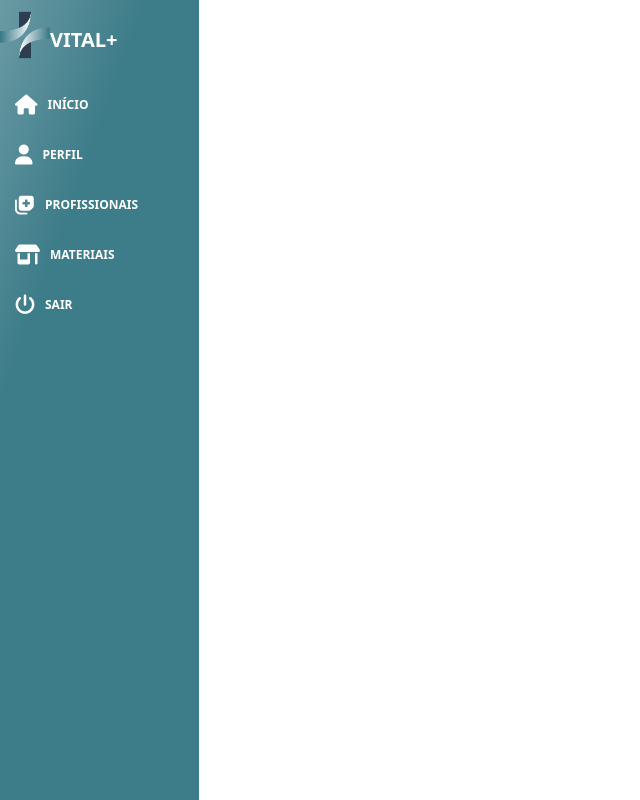
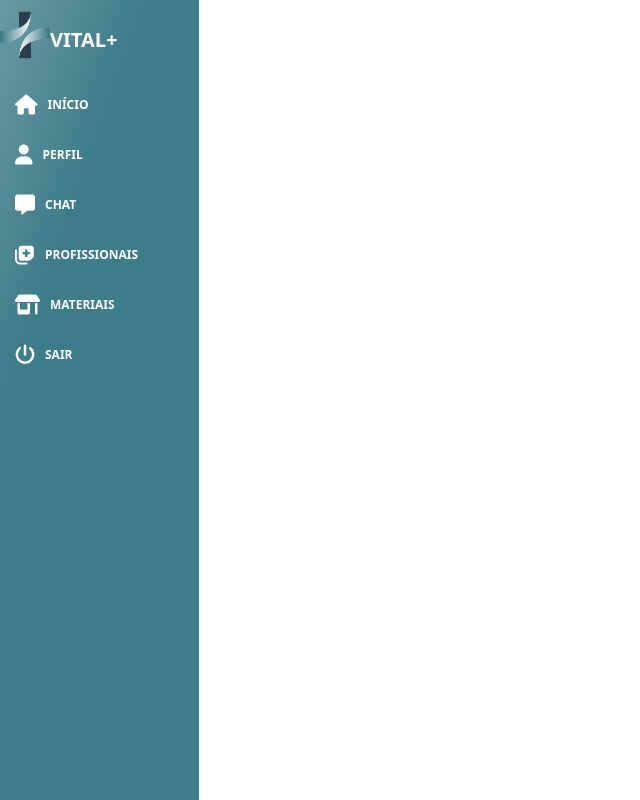
Before and after one commit to JaoPedr0o/homeCare-P.I, a PHP site: page /sidebar.php in a window 1280 px wide. Shown: the whole page, without its empty margins (0-640 px from the left). Run offline with PHP 8.4, Linux system fonts and the light colour scheme; some libraries are stand-ins or nearby versions.

Commit message:
fix: ajustando a posição da modal e adicionando botão de chat

```diff
--- a/sideBar.css
+++ b/sideBar.css
@@ -107,6 +107,7 @@
 
 /* Modal de Logout*/
 #leave-modal {
+    position: absolute;
     visibility: hidden;
     display: flex;
     justify-content: center;
@@ -114,7 +115,7 @@
     width: 100vw;
     height: 100vh;
     background-color: var(--shadow-color);
-
+    z-index: 999;
 }
 
 #modal-content {
--- a/sidebar.js
+++ b/sidebar.js
@@ -2,6 +2,7 @@ const sidebar = document.querySelector('.sidebar');
 const mainContent = document.querySelector('.main-content');
 const modal = document.getElementById("leave-modal")
 const logoutBtn = document.getElementById("confirm-button")
+const body = document.body
 
 function applyInitialLayout() {
     const screenWidth = window.innerWidth;
@@ -56,9 +57,9 @@ function handleModalLeave() {
         console.log("fechou")
     } else {
         modal.style.visibility = 'visible'
+        body.style.overflow = 'hidden'
         console.log("abriu")
     }
-
 }
 
 function handleLogout() {
--- a/sidebar.php
+++ b/sidebar.php
@@ -26,9 +26,15 @@
                     </a>
                 </li>
                 <li class="nav-item">
-                    <a class="nav-link" href="perfil.php">
+                    <a class="nav-link" href="#">
                         <i class="fa-solid fa-user"></i>
                         <span class="sidebar-text">PERFIL</span>
+                    </a>
+                </li>
+                <li class="nav-item">
+                    <a class="nav-link" href="perfil.php">
+                        <i class="fa-solid fa-message"></i>
+                        <span class="sidebar-text">CHAT</span>
                     </a>
                 </li>
                 <li class="nav-item">
```
